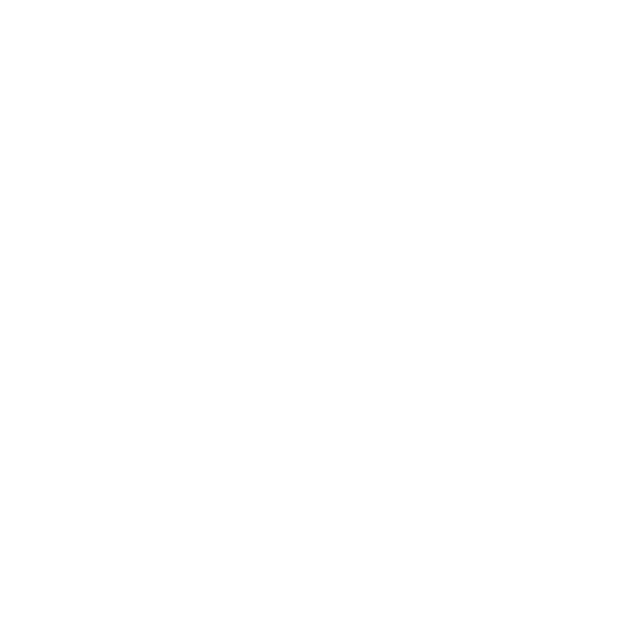
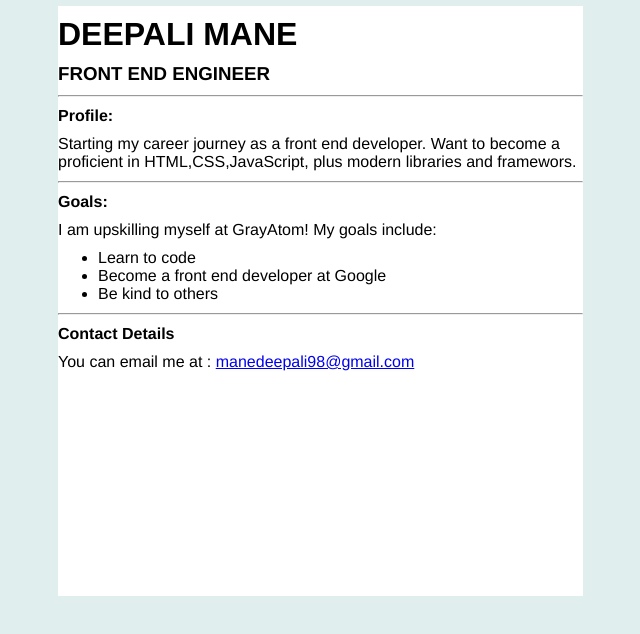
Before and after one commit to Deepalimane25/portfolio-page, a plain HTML site: page index.html in a window 1280 px wide. Shown: the whole page, without its empty margins (287-927 px from the left). Drawn offline with Linux system fonts and the light colour scheme.

Commit message:
Update index.html

```diff
--- a/index.html
+++ b/index.html
@@ -1 +1,36 @@
 <!-- Add your HTML Code here -->
+<!-- Add your HTML Code here -->
+<!DOCTYPE html>
+<html>
+<head>
+  <title></title>
+  <link href="style.css" type="text/css" rel="stylesheet">
+</head>
+<body>
+    <div class="profileBody">
+        <h1>DEEPALI MANE</h1>
+        <h3>FRONT END ENGINEER</h3>
+
+        <hr/>
+
+        <strong> Profile: </strong>
+        <p> Starting my career journey as a front end developer. Want to become a proficient in HTML,CSS,JavaScript, plus modern libraries and framewors.</p>
+
+        <hr/>
+
+        <strong> Goals:</strong>
+        <p> I am upskilling myself at GrayAtom! My goals include: </p>
+        <ul>
+            <li>Learn to code</li>
+            <li>Become a front end developer at Google</li>
+            <li>Be kind to others</li>
+        </ul>
+
+        <hr/>
+
+        <strong>Contact Details</strong>
+        <p>You can email me at : <a href="a">manedeepali98@gmail.com</a></p>
+    </div>
+
+</body>
+</html>
```
